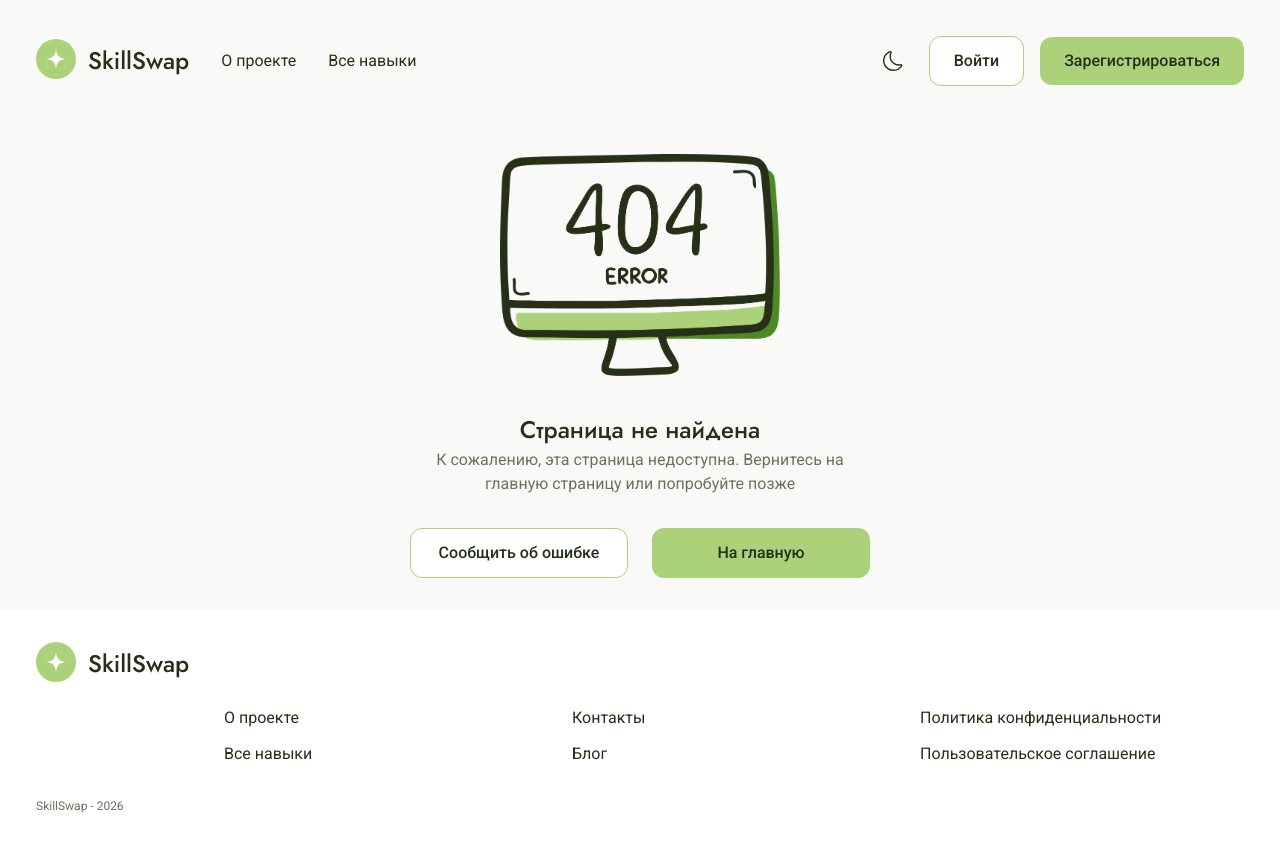
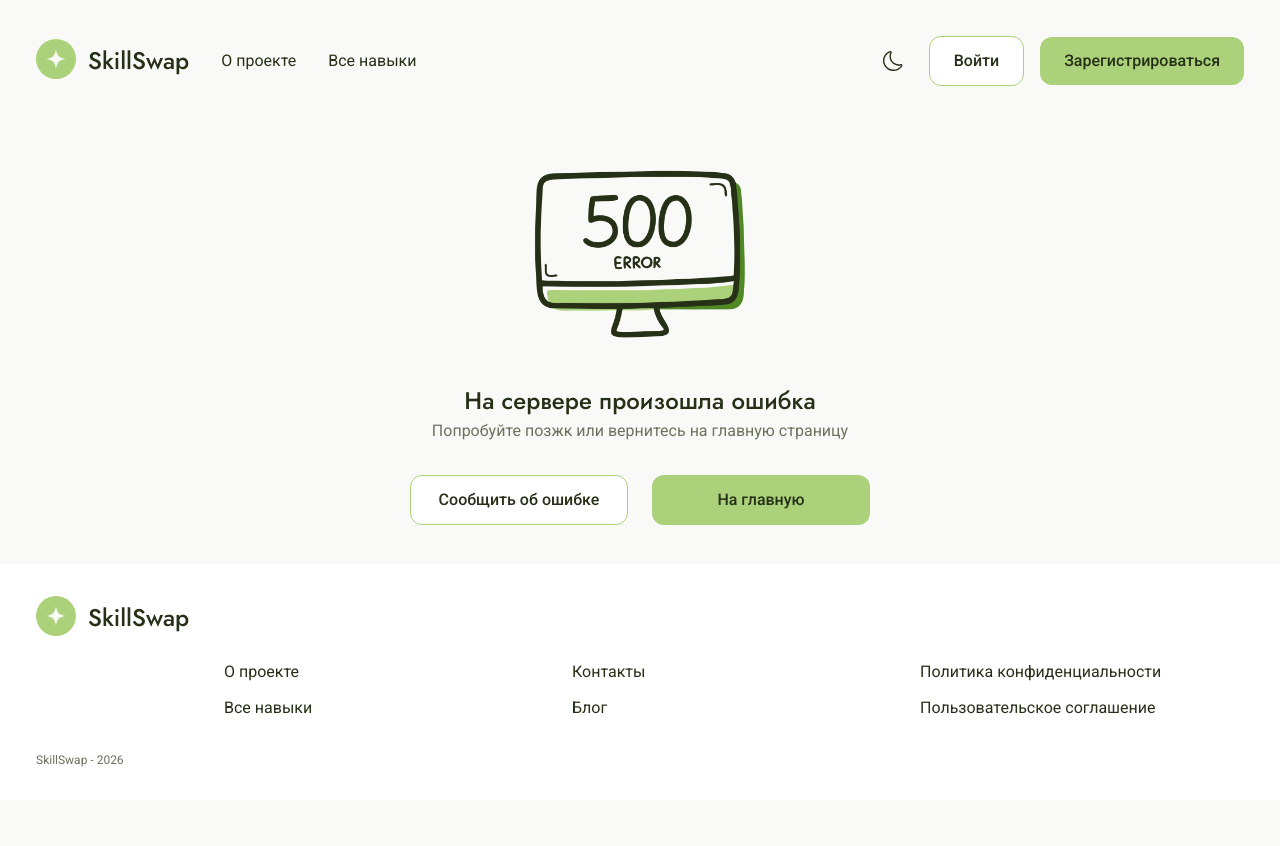
Before and after one commit to deadbyte0x/SkillSwap, a React (Vite) app: page /500 in a window 1280 px wide. After the commit the page ends 800 px from the top, so only its background shows below. Built offline with nearby package versions, Linux system fonts and the light colour scheme.

Commit message:
feat: добавил заглушку под 500 страницу

```diff
--- a/src/app/providers/RouterProvider.tsx
+++ b/src/app/providers/RouterProvider.tsx
@@ -10,6 +10,7 @@ const FavoritesPage = lazy(() => import('@/pages/FavoritesPage'))
 const CreateSkillPage = lazy(() => import('@/pages/CreateSkillPage'))
 const LoginPage = lazy(() => import('@/pages/LoginPage'))
 const NotFoundPage = lazy(() => import('@/pages/NotFoundPage'))
+const ServerErrorPage = lazy(() => import('@/pages/ServerErrorPage'))
 
 export function AppRouter() {
   return (
@@ -26,6 +27,7 @@ export function AppRouter() {
           <Route path={ROUTES.PROFILE} element={<ProfilePage />} />
           <Route path={ROUTES.CREATE} element={<CreateSkillPage />} />
 
+          <Route path="/500" element={<ServerErrorPage />} />
           <Route path="*" element={<NotFoundPage />} />
         </Routes>
       </Suspense>
--- /dev/null
+++ b/src/pages/ServerErrorPage/ServerErrorPage.module.css
@@ -0,0 +1,60 @@
+.page {
+  display: flex;
+  flex-direction: column;
+  min-height: 100vh;
+}
+
+.content {
+  flex: 1 1 auto;
+  display: flex;
+  flex-direction: column;
+  align-items: center;
+  justify-content: center;
+  padding: var(--space-xl);
+  text-align: center;
+}
+
+.illustration {
+  width: 280px;
+  height: auto;
+}
+
+.textGroup {
+  display: flex;
+  flex-direction: column;
+  gap: var(--space-xs);
+  margin-top: 40px;
+}
+
+.title {
+  margin: 0;
+  color: var(--color-text);
+  font-family: Jost, sans-serif;
+  font-size: 24px;
+  font-weight: 500;
+  letter-spacing: -1.1%;
+  line-height: 28px;
+  text-align: center;
+}
+
+.description {
+  max-width: 460px;
+  margin: 0;
+  color: var(--color-caption);
+  font-family: Roboto, sans-serif;
+  font-size: 16px;
+  font-weight: 400;
+  letter-spacing: 2%;
+  line-height: 24px;
+  text-align: center;
+}
+
+.actions {
+  display: flex;
+  gap: 24px;
+  margin-top: 32px;
+}
+
+.actions > * {
+  width: 218px;
+}
--- /dev/null
+++ b/src/pages/ServerErrorPage/ServerErrorPage.tsx
@@ -0,0 +1,59 @@
+import { Header } from '@/widgets/Header'
+import { Footer } from '@/widgets/Footer'
+import { Button } from '@/shared/ui/Button'
+import { ROUTES } from '@/shared/lib/constants.ts'
+import styles from './ServerErrorPage.module.css'
+
+type ServerErrorPageProps = {
+  variant?: 'logged-out' | 'logged-in' | 'pure'
+  userName?: string
+  userAvatar?: string
+}
+
+export const ServerErrorPage = ({
+  variant = 'logged-out',
+  userName,
+  userAvatar,
+}: ServerErrorPageProps) => {
+  const handleReportError = () => {
+    // Заглушка: отправка отчёта если бы у нас был бэк
+  }
+
+  return (
+    <div className={styles.page}>
+      <Header variant={variant} userName={userName} userAvatar={userAvatar} />
+
+      <main className={styles.content}>
+        <img
+          src="/images/illustrations/error-500.png"
+          alt="Ошибка сервера"
+          className={styles.illustration}
+        />
+
+        <div className={styles.textGroup}>
+          <h1 className={styles.title}>На сервере произошла ошибка</h1>
+          <p className={styles.description}>
+            Попробуйте позжк или вернитесь на главную страницу
+          </p>
+        </div>
+
+        <div className={styles.actions}>
+          <Button variant="secondary" onClick={handleReportError}>
+            Сообщить об ошибке
+          </Button>
+
+          <Button
+            variant="primary"
+            onClick={() => {
+              window.location.href = ROUTES.HOME
+            }}
+          >
+            На главную
+          </Button>
+        </div>
+      </main>
+
+      <Footer />
+    </div>
+  )
+}
--- /dev/null
+++ b/src/pages/ServerErrorPage/index.ts
@@ -0,0 +1,2 @@
+export { ServerErrorPage } from './ServerErrorPage'
+export { ServerErrorPage as default } from './ServerErrorPage'
```
